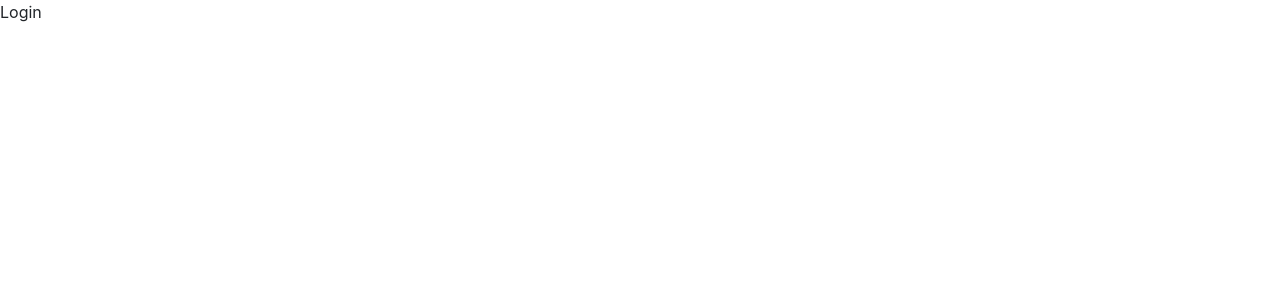
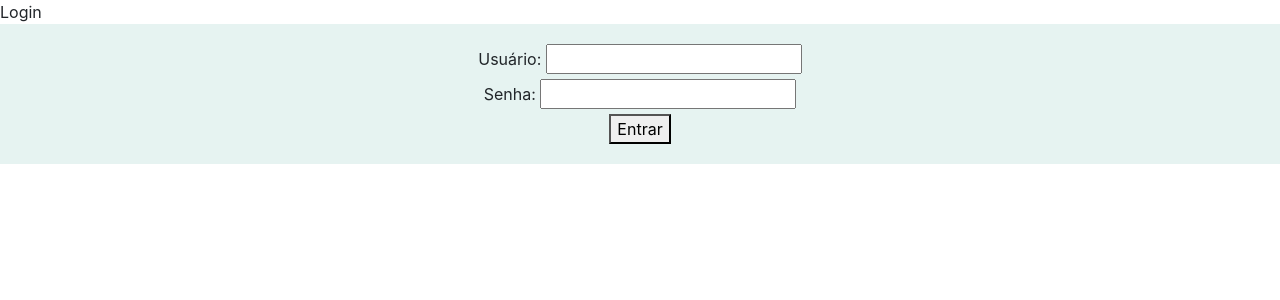
Before and after one commit to ColdHC/Blog-study, a Django app: page / in a window 1280 px wide. Before the commit the part shown is almost empty. Shown: the top 300 px of the page. Run offline with Django 5.2, Linux system fonts and the light colour scheme; some libraries are stand-ins or nearby versions.

Commit message:
HTML login

```diff
--- /dev/null
+++ b/Blog/accounts/templates/login.css
@@ -0,0 +1,5 @@
+.login {
+    background-color: #e6f3f1;
+    padding: 20px;
+    text-align: center;
+}
--- a/Blog/accounts/templates/login.html
+++ b/Blog/accounts/templates/login.html
@@ -2,4 +2,18 @@
 
 {% block content %}
     {{ title }}
+    <link rel="stylesheet" type="text/css" href="login.css" />
+    <div class="login">
+        <form action="submit" method="post">
+            <div class="formulario">
+                <label for="username">Usuário:</label>
+                <input type="text" id="username" name="username" required>
+            </div>
+            <div class="senha">
+                <label for="password">Senha:</label>
+                <input type="password" id="password" name="password" required>
+            </div>
+            <button type="submit">Entrar</button>
+            </form>
+    </div>
 {% endblock %}
```
